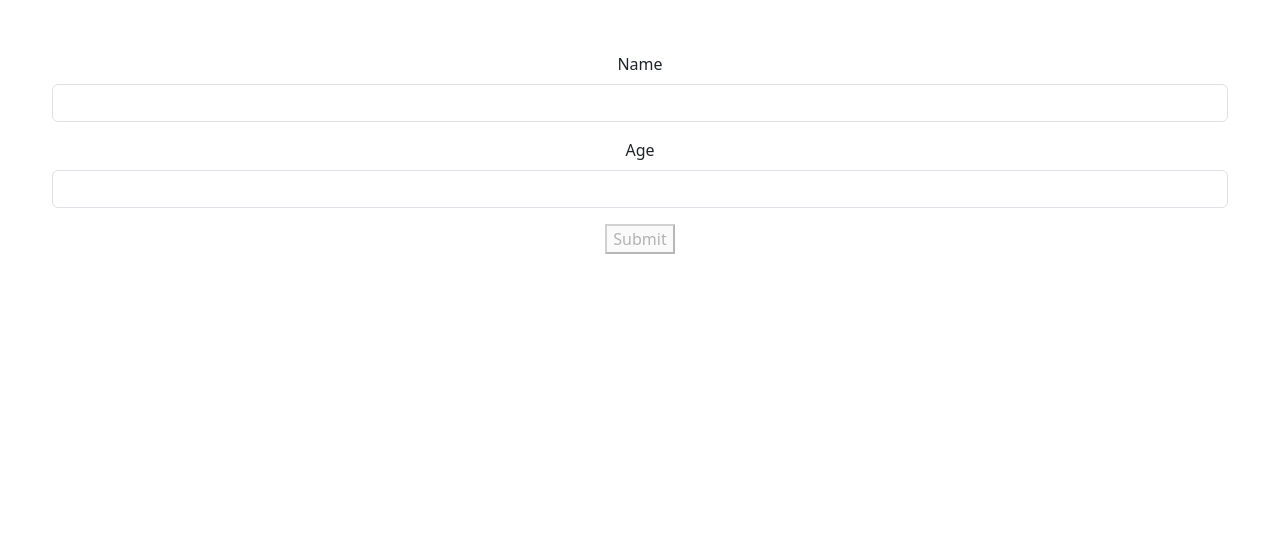
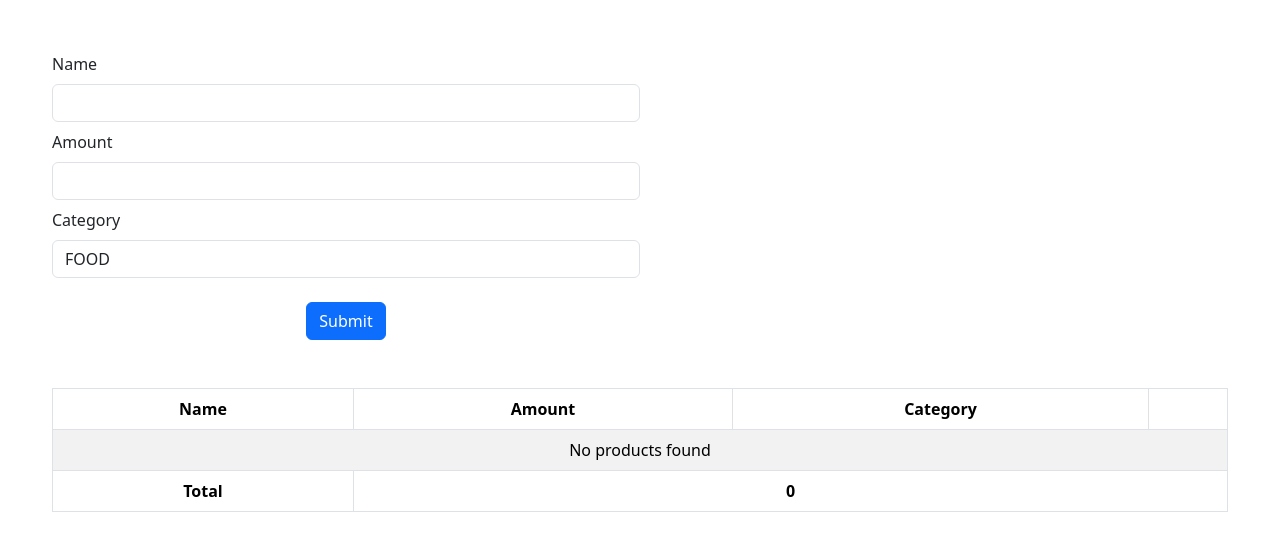
Before and after one commit to barinova/app-react-course, a React (Vite) app: page / in a window 1280 px wide. Shown: the top 550 px of the page. Built offline with nearby package versions, Linux system fonts and the light colour scheme.

Commit message:
add expense app

```diff
--- a/src/App.tsx
+++ b/src/App.tsx
@@ -1,10 +1,28 @@
 import './App.css';
 import { Form } from './components/Form.tsx';
+import { Table } from './components/Table.tsx';
+import { useState } from 'react';
+
+export type Product = {
+  name: string;
+  amount: number;
+  category: string;
+};
 
 function App() {
+  const [products, setProducts] = useState<Product[]>([]);
+  const onDelete = (product: Product) => {
+    setProducts(products.filter(p => p.name !== product.name));
+  };
+  const onProductSubmit = (product: Product) => {
+    console.log('Product submitted:', product);
+    setProducts([...products, product]);
+  };
+
   return (
     <div>
-      <Form></Form>
+      <Form onProductSubmit={onProductSubmit}></Form>
+      <Table products={products} onDelete={onDelete}></Table>
     </div>
   );
 }
--- /dev/null
+++ b/src/components/Category.enum.tsx
@@ -0,0 +1,16 @@
+export enum CategoryEnum {
+  FOOD = 'Food',
+  ELECTRONICS = 'Electronics',
+  CLOTHING = 'Clothing',
+  FURNITURE = 'Furniture',
+  TOYS = 'Toys',
+  BOOKS = 'Books',
+  SPORTS = 'Sports',
+  BEAUTY = 'Beauty',
+  HEALTH = 'Health',
+  AUTOMOTIVE = 'Automotive',
+  GARDEN = 'Garden',
+  OFFICE = 'Office Supplies',
+  PETS = 'Pets',
+  OTHER = 'Other',
+}
--- a/src/components/Form.tsx
+++ b/src/components/Form.tsx
@@ -1,53 +1,84 @@
-import { type FieldValues, useForm } from 'react-hook-form';
 import { z } from 'zod';
 import { zodResolver } from '@hookform/resolvers/zod';
+import { useForm } from 'react-hook-form';
+import type { Product } from '../App.tsx';
+import { CategoryEnum } from './Category.enum.tsx';
 
-const schema = z.object({
-  name: z.string().min(3, { message: 'Name must be at least 3 characters' }),
-  age: z.number({ invalid_type_error: 'Age field is required' }).min(18),
-});
+type Props = {
+  onProductSubmit: (data: Product) => void;
+};
 
-export const Form = () => {
+export const Form = ({ onProductSubmit }: Props) => {
+  type FormData = z.infer<typeof schema>;
+  const schema = z.object({
+    name: z.string().min(3, { message: 'Name must be at least 3 characters.' }),
+    amount: z.number().min({ message: '0.01' }).max({ message: '9999.99' }),
+    category: z.string().nonempty({ message: 'Category is required.' }),
+  });
+
   const {
     register,
+    reset,
     handleSubmit,
-    formState: { errors, isValid },
-  } = useForm<FormData>({ resolver: zodResolver(schema) });
+    formState: { errors },
+  } = useForm<FormData>({
+    resolver: zodResolver(schema),
+  });
 
-  type FormData = z.infer<typeof schema>;
+  const onSubmit = (event: FormData) => {
+    onProductSubmit({
+      name: event.name,
+      amount: parseFloat(event.amount),
+      category: event.category,
+    });
+    reset();
+  };
 
-  const onSubmit = (data: FieldValues) => {
-    console.log(data);
-  };
   return (
-    <form onSubmit={handleSubmit(onSubmit)}>
-      <div className="mb-3">
-        <label htmlFor="name" className="form-label">
-          Name
-        </label>
+    <form
+      className="w-50 mx-auto pb-5 float-start"
+      onSubmit={handleSubmit(onSubmit)}
+    >
+      <div className="pb-2">
+        <label className="form-label float-start">Name</label>
         <input
-          {...register('name')}
+          className="form-control"
           id="name"
           type="text"
-          className="form-control"
+          {...register('name')}
         />
         {errors.name && <p className="text-danger">{errors.name.message}</p>}
       </div>
-      <div className="mb-3">
-        <label htmlFor="age" className="form-label">
-          Age
-        </label>
+      <div className="pb-2">
+        <label className="form-label float-start">Amount</label>
         <input
-          {...register('age', {
-            valueAsNumber: true,
-          })}
+          className="form-control"
+          id="amount"
           type="number"
+          {...register('amount', { valueAsNumber: true })}
+        />
+        {errors.amount && (
+          <p className="text-danger">{errors.amount.message}</p>
+        )}
+      </div>
+      <div className="pb-2">
+        <label className="form-label float-start">Category</label>
+        <select
           className="form-control"
-          id="age"
-        />
-        {errors.age && <p className="text-danger">{errors.age.message}</p>}
+          id="category"
+          {...register('category')}
+        >
+          {Object.keys(CategoryEnum).map(category => (
+            <option key={category} value={category}>
+              {category}
+            </option>
+          ))}
+        </select>
+        {errors.category && (
+          <p className="text-danger">{errors.category.message}</p>
+        )}
       </div>
-      <button className="btm-primary" type="submit" disabled={!isValid}>
+      <button className="btn btn-primary mt-3" type="submit">
         Submit
       </button>
     </form>
--- /dev/null
+++ b/src/components/Table.tsx
@@ -0,0 +1,49 @@
+import type { Product } from '../App.tsx';
+
+type Props = {
+  products: Product[];
+  onDelete: (product: Product) => void;
+};
+
+export const Table = ({ products, onDelete }: Props) => {
+  return (
+    <table className="table table-bordered table-striped">
+      <thead>
+        <tr>
+          <th>Name</th>
+          <th>Amount</th>
+          <th>Category</th>
+          <th></th>
+        </tr>
+      </thead>
+      <tbody>
+        {!products?.length && (
+          <tr className="table-row">
+            <td colSpan={4}>No products found</td>
+          </tr>
+        )}
+        {products.map(product => (
+          <tr className="table-row" key={product.name}>
+            <td>{product.name}</td>
+            <td>{product.amount}</td>
+            <td>{product.category}</td>
+            <td>
+              <button
+                className="btn btn-danger"
+                onClick={() => onDelete(product)}
+              >
+                Remove
+              </button>
+            </td>
+          </tr>
+        ))}
+        <tr className="table-row" key="total">
+          <td className="fw-bold">Total</td>
+          <td className="fw-bold" colSpan={3}>
+            {products?.reduce((p, sum) => (sum.amount += p.amount), 0)}
+          </td>
+        </tr>
+      </tbody>
+    </table>
+  );
+};
```
Also changed, not shown: src/components/Button/Button.scss (deleted, +0 -17 lines), src/components/Button/Button.tsx (deleted, +0 -19 lines).
